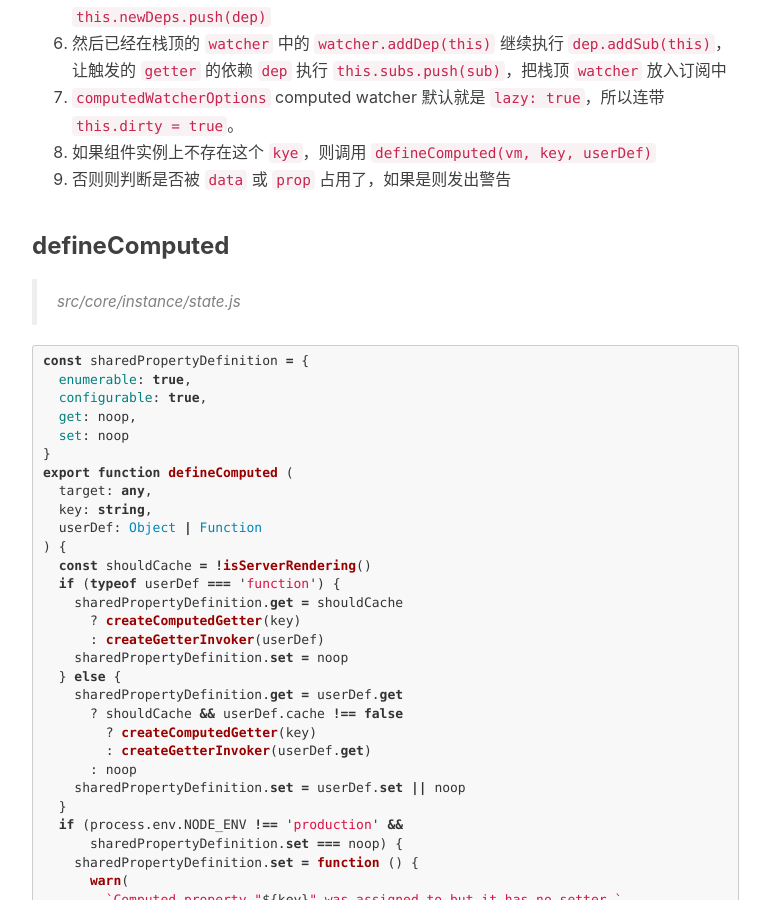
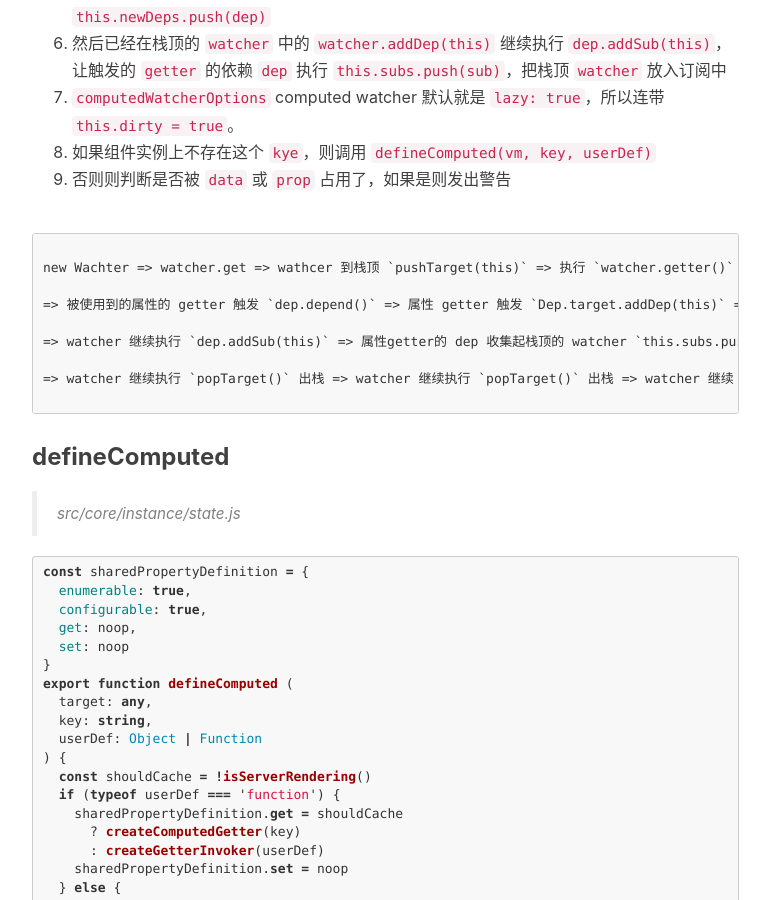
Before and after one commit to DimaLiLongJi/My-Blog, a Jekyll site: the page built from _posts/2019-01-05-vue源码阅读-7.computed和watch.markdown, in a window 1280 px wide and 900 px high, scrolled down 2561 px. Shown: the whole window, without its empty margins (233-1003 px from the left). Built offline with Jekyll 4.4.1, drawn with Linux system fonts in a browser that asks for light colours; nearby versions of some CDN libraries; comment, search, counter and statistics services are not loaded.

Commit message:
update 2019-01-05-vue源码阅读-7.computed和watch

````diff
--- a/_posts/2019-01-05-vue源码阅读-7.computed和watch.markdown
+++ b/_posts/2019-01-05-vue源码阅读-7.computed和watch.markdown
@@ -101,6 +101,18 @@ function initComputed (vm: Component, computed: Object) {
 7. `computedWatcherOptions` computed watcher 默认就是 `lazy: true`，所以连带 `this.dirty = true`。
 8. 如果组件实例上不存在这个 `kye`，则调用 `defineComputed(vm, key, userDef)`
 9. 否则则判断是否被 `data` 或 `prop` 占用了，如果是则发出警告
+
+```
+
+new Wachter => watcher.get => wathcer 到栈顶 `pushTarget(this)` => 执行 `watcher.getter()` 方法（render 或 computed fuction） => `watcher.getter()` 方法触发内部使用到的属性的 getter
+
+=> 被使用到的属性的 getter 触发 `dep.depend()` => 属性 getter 触发 `Dep.target.addDep(this)` => 栈顶 wathcer 收集到 newDeps 并 `this.newDeps.push(dep)`
+
+=> watcher 继续执行 `dep.addSub(this)` => 属性getter的 dep 收集起栈顶的 watcher `this.subs.push(sub)`
+
+=> watcher 继续执行 `popTarget()` 出栈 => watcher 继续执行 `popTarget()` 出栈 => watcher 继续 `this.cleanupDeps()` 遍历移除不需要的 dep 并交换新旧 deps
+
+```
 
 ### defineComputed
 
````
